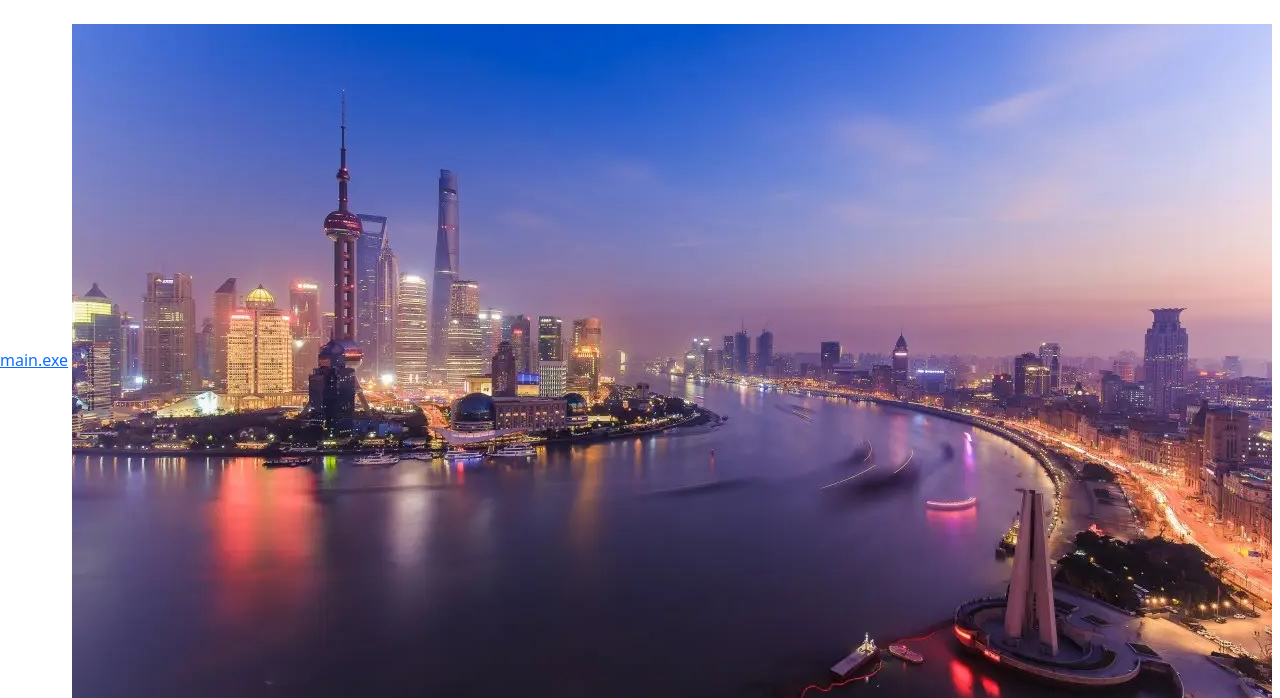
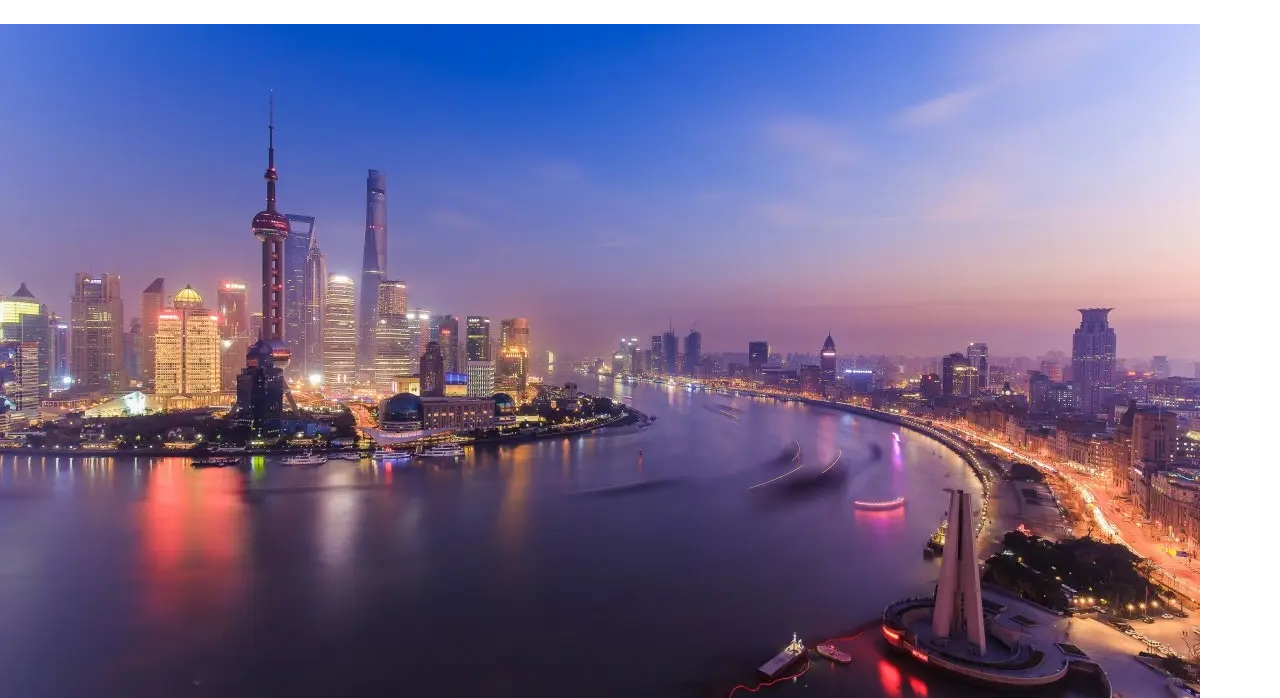
Before and after one commit to slyb2020/DjangoProject, a Django app: page /index1/ in a window 1280 px wide. Shown: the part 73-771 px from the top of the page. Run offline with Django 3.2, Linux system fonts and the light colour scheme; some libraries are stand-ins or nearby versions.

Commit message:
2022年8月31日12:08在ASUS17‘上提交

```diff
--- /dev/null
+++ b/requirements.txt
@@ -0,0 +1 @@
+Django~=3.2.13
--- a/templates/index1.html
+++ b/templates/index1.html
@@ -1,4 +1,4 @@
 {% extends 'base.html' %}
 {% block mainBody %}
-<a href = "/static/plugins/download/main.exe" download>main.exe</a>
+{#<a href = "/static/plugins/download/main.exe" download>main.exe</a>#}
 {% endblock mainBody %}
```
